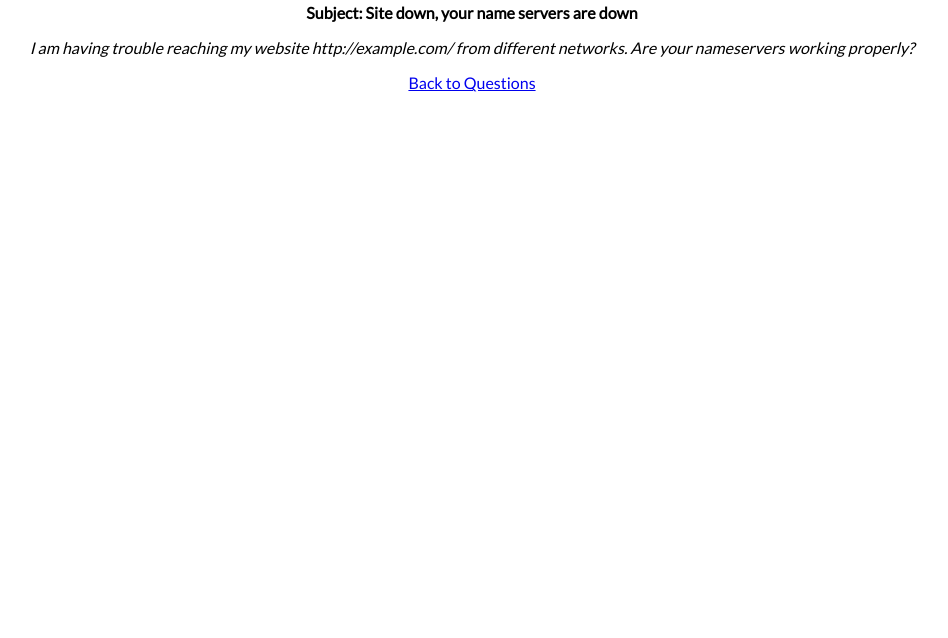
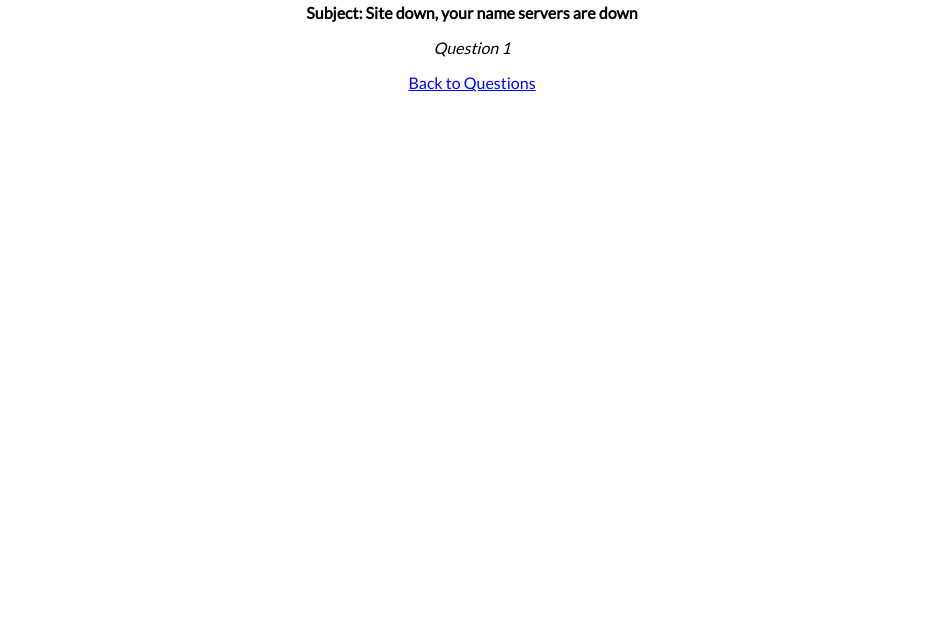
Before and after one commit to nenizera/PagesHomeTest, a plain HTML site: page question1.html in a window 1280 px wide. Shown: the part 162-800 px from the top of the page, without its empty margins (168-1116 px from the left). Drawn offline with Linux system fonts and the light colour scheme.

Commit message:
Question1

```diff
--- a/question1.html
+++ b/question1.html
@@ -16,7 +16,7 @@
       <div class="A-center">
         <img src="assets/CFlogo.png" style="width:7%">
         <p><b>Subject: Site down, your name servers are down</b></p>
-          <p><I>I am having trouble reaching my website http://example.com/ from different networks. Are your nameservers working properly?</I></p>
+          <p><I>Question 1</I></p>
         <a href=responses.html>Back to Questions</a>
       </div>
     </body>
```
